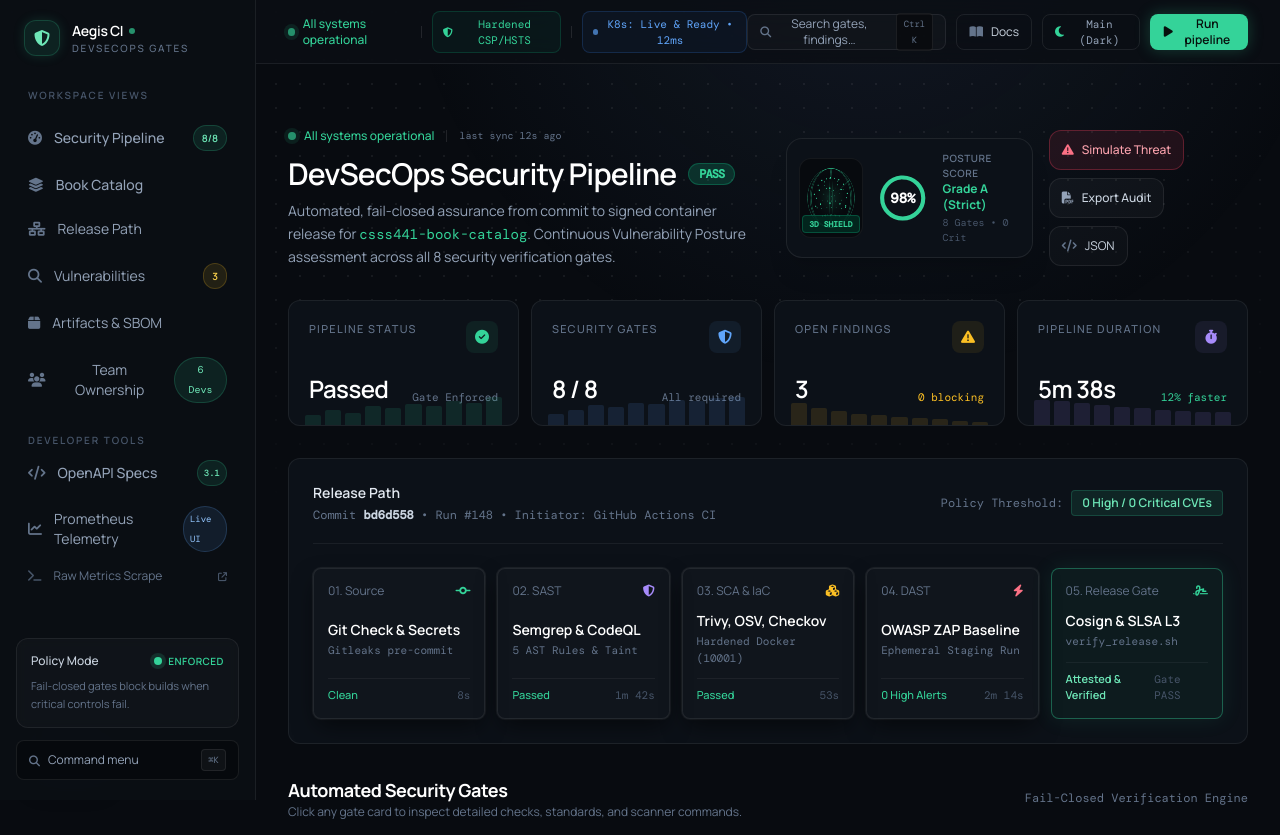
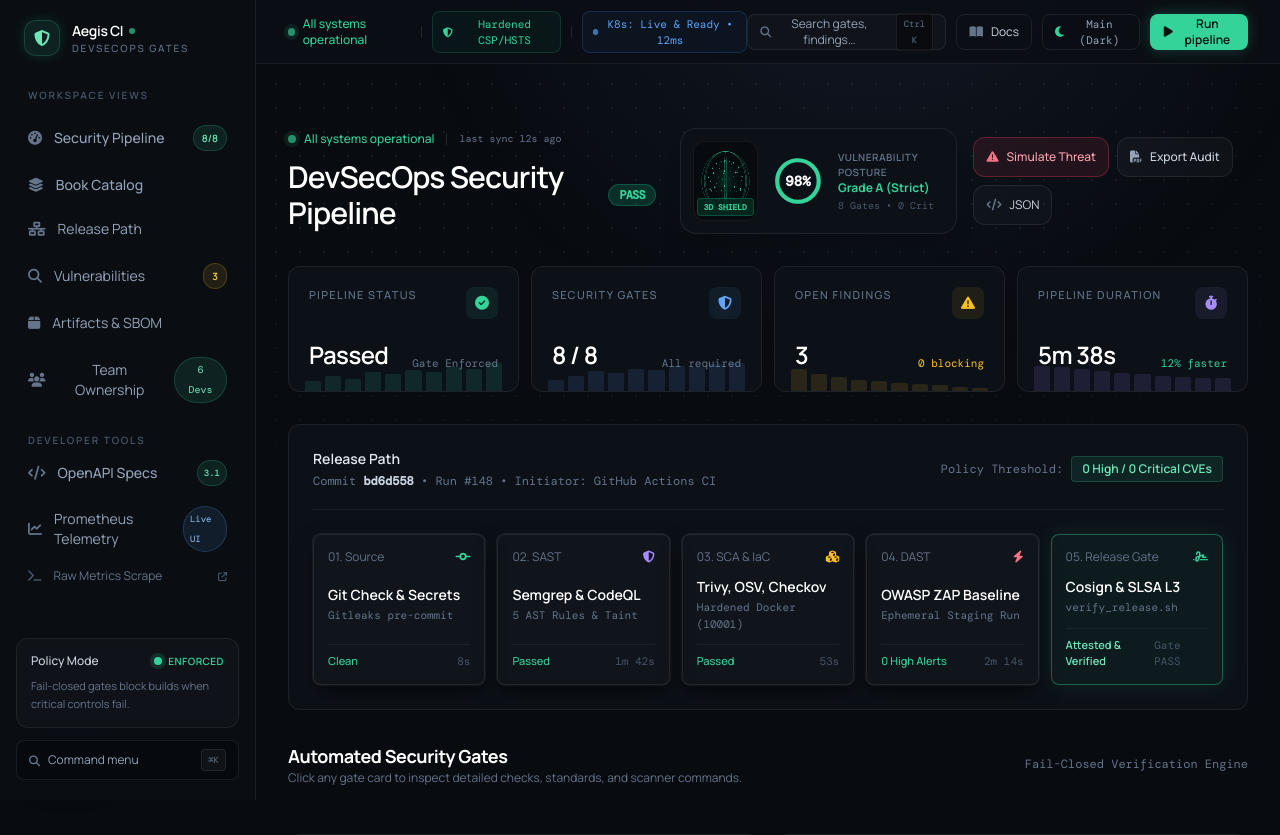
Before and after one commit to StephDuah69/csss441-devsecops-gates, a Python web app: template app/templates/security/dashboard.html in a window 1280 px wide. Shown: the top 835 px of the page. Run offline with Jinja, Linux system fonts and the light colour scheme; the template is opened without the code that fills it, so the values that code supplies are empty; some libraries are stand-ins or nearby versions.

Commit message:
refactor(ui): streamline pipeline header by removing redundant description

```diff
--- a/app/templates/security/dashboard.html
+++ b/app/templates/security/dashboard.html
@@ -46,9 +46,6 @@
           PASS
         </span>
       </h1>
-      <p class="mt-2 max-w-2xl text-sm leading-relaxed text-slate-400">
-        Automated, fail-closed assurance from commit to signed container release for <code class="text-emerald-400 font-mono">csss441-book-catalog</code>. Continuous Vulnerability Posture assessment across all 8 security verification gates.
-      </p>
     </div>
 
     <!-- Security Posture Circular Gauge & Interactive Defense Control Suite -->
@@ -77,7 +74,7 @@
           </div>
         </div>
         <div>
-          <div class="text-[10px] font-semibold uppercase tracking-wider text-slate-500">Posture Score</div>
+          <div class="text-[10px] font-semibold uppercase tracking-wider text-slate-500">Vulnerability Posture</div>
           <div id="score-status" class="text-xs font-bold text-emerald-400">Grade A (Strict)</div>
           <div class="text-[10px] text-slate-600 font-mono mt-0.5">8 Gates &bull; 0 Crit</div>
         </div>
```
